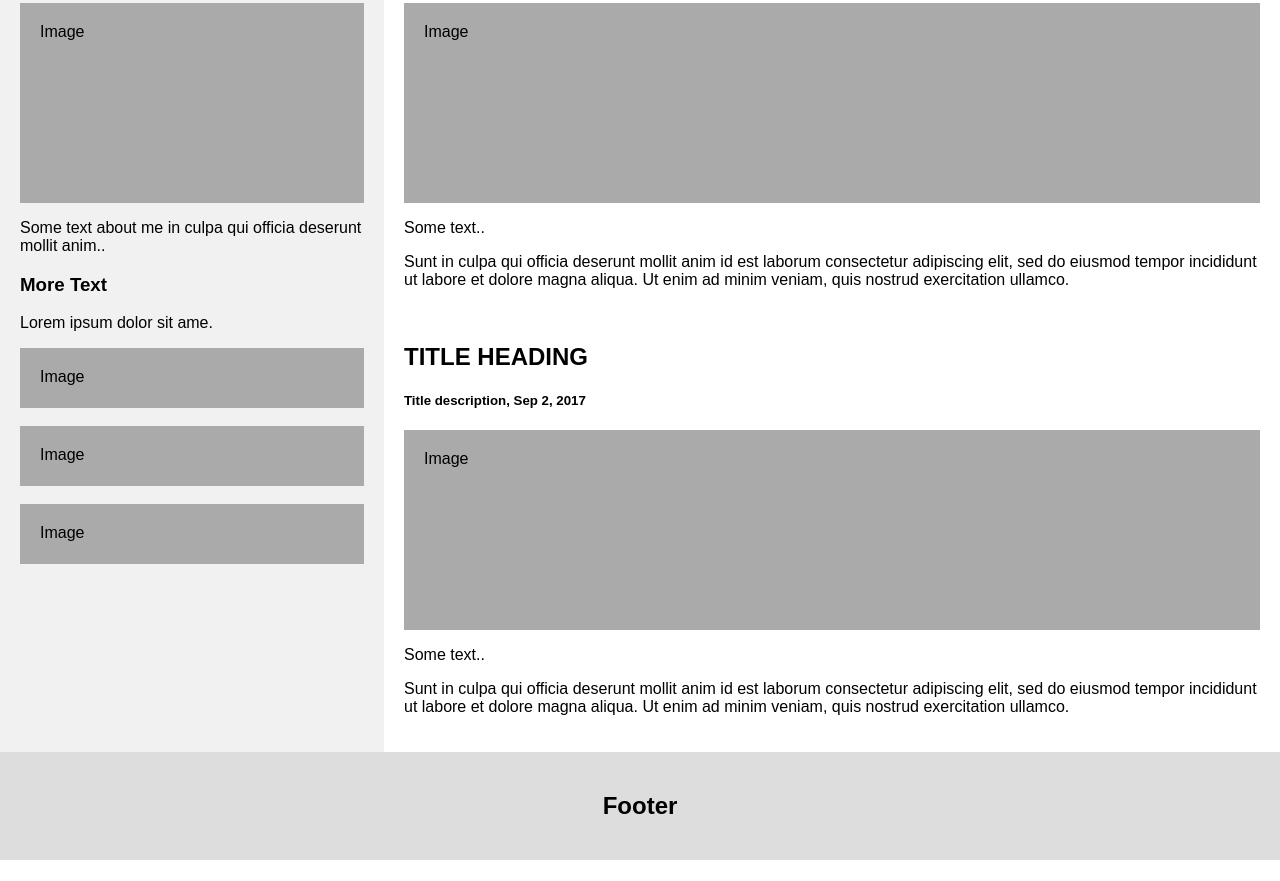
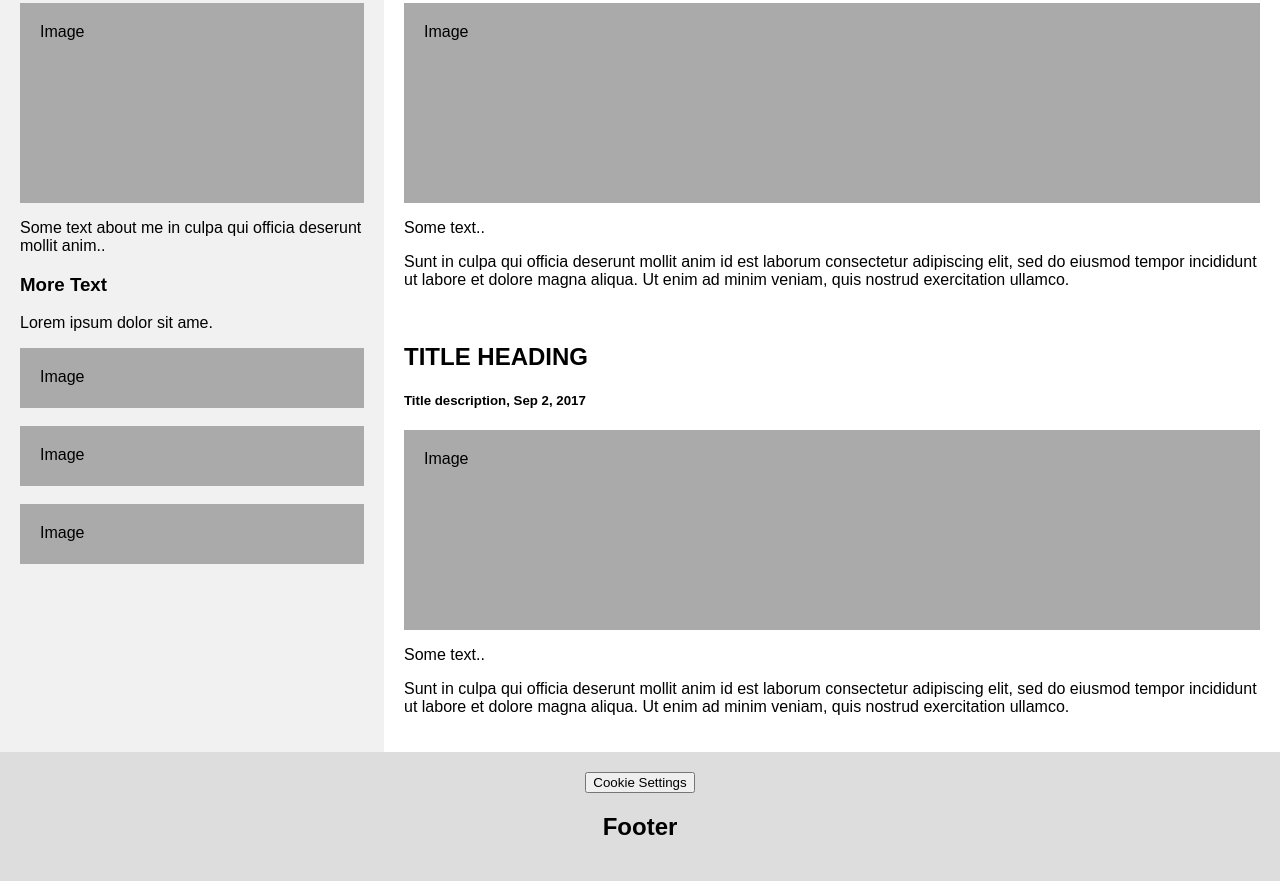
Before and after one commit to el-gatos-tacos/Test, a plain HTML site: page index.html in a window 1280 px wide. Shown: the part 463-1344 px from the top of the page. Before the commit the page ends 1323 px from the top, so only its background shows below. Drawn offline with Linux system fonts and the light colour scheme.

Commit message:
Update index.html

```diff
--- a/index.html
+++ b/index.html
@@ -172,6 +172,9 @@ height="0" width="0" style="display:none;visibility:hidden"></iframe></noscript>
 </div>
 
 <div class="footer">
+  <!-- OneTrust Cookies Settings button start -->
+<button id="ot-sdk-btn" class="ot-sdk-show-settings">Cookie Settings</button>
+<!-- OneTrust Cookies Settings button end -->
   <h2>Footer</h2>
 </div>
 
```
